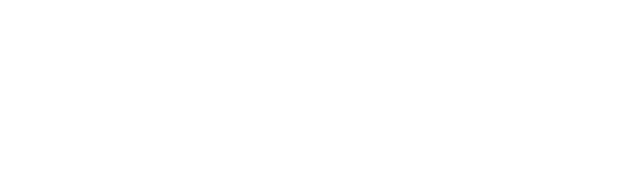
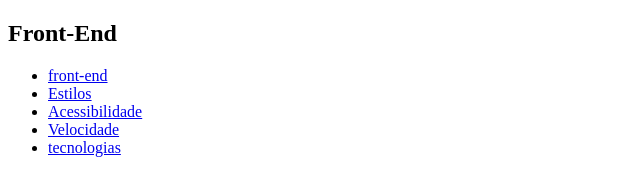
Before and after one commit to GusstavoFerreira/LANDING_PAG_Front-End, a plain HTML site: page index.html in a window 1280 px wide. Shown: the whole page, without its empty margins (0-640 px from the left). Drawn offline with Linux system fonts and the light colour scheme.

Commit message:
30/12/22

```diff
--- a/index.html
+++ b/index.html
@@ -4,9 +4,22 @@
     <meta charset="UTF-8">
     <meta http-equiv="X-UA-Compatible" content="IE=edge">
     <meta name="viewport" content="width=device-width, initial-scale=1.0">
-    <title>O que é Front-End</title>
+    <title>O que é Front-End?</title>
 </head>
 <body>
-
+    <aside>
+        <div>
+            <h1>Front-End</h1>
+            <nav>
+                <ul>
+                    <li> <a href="#">front-end</a> </li>
+                    <li> <a href="#">Estilos</a> </li>
+                    <li> <a href="#">Acessibilidade</a> </li>
+                    <li> <a href="#">Velocidade</a> </li>
+                    <li> <a href="#">tecnologias</a> </li>
+                </ul>
+            </nav>
+        </div>
+    </aside>
 </body>
 </html>
```
